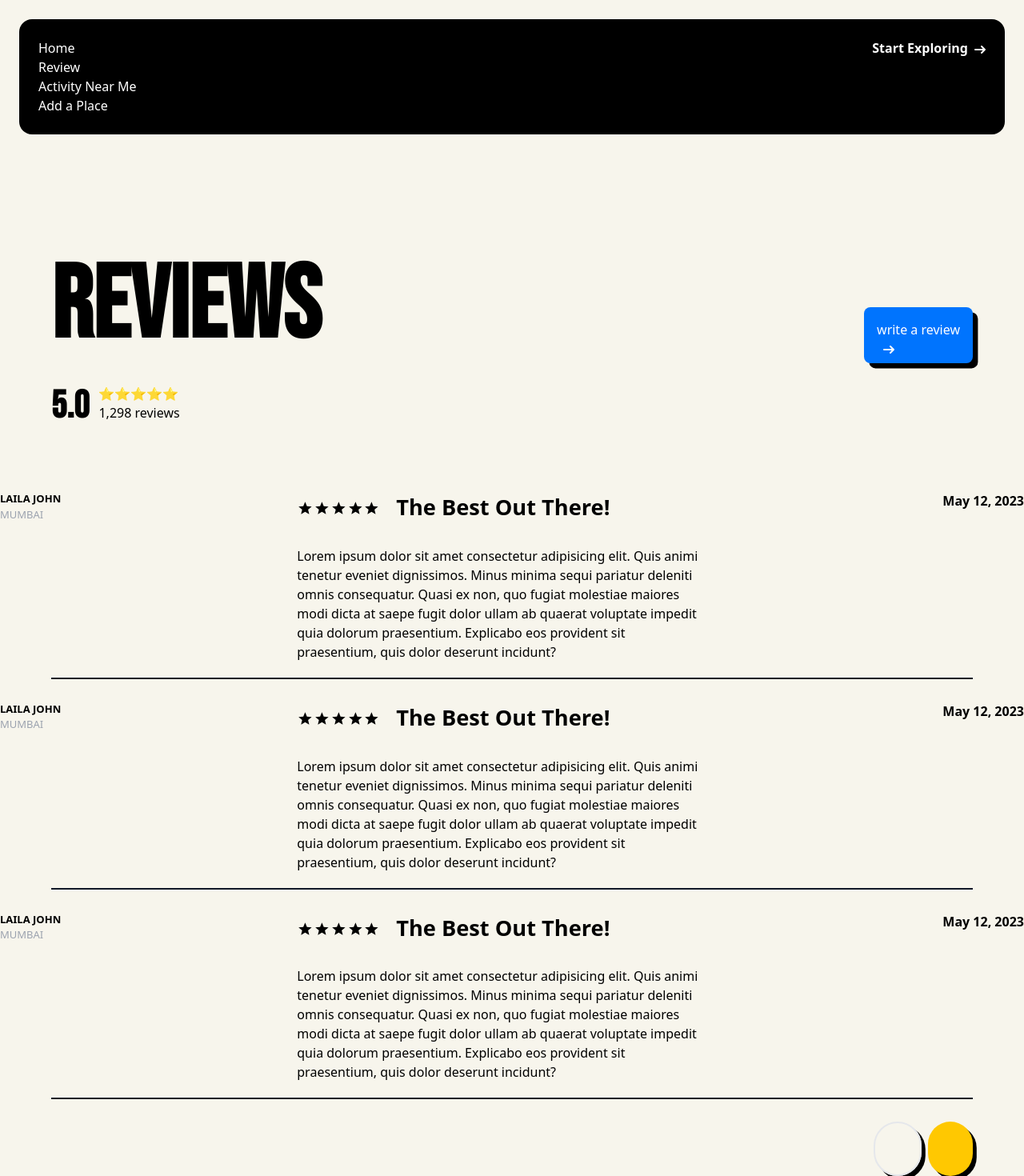
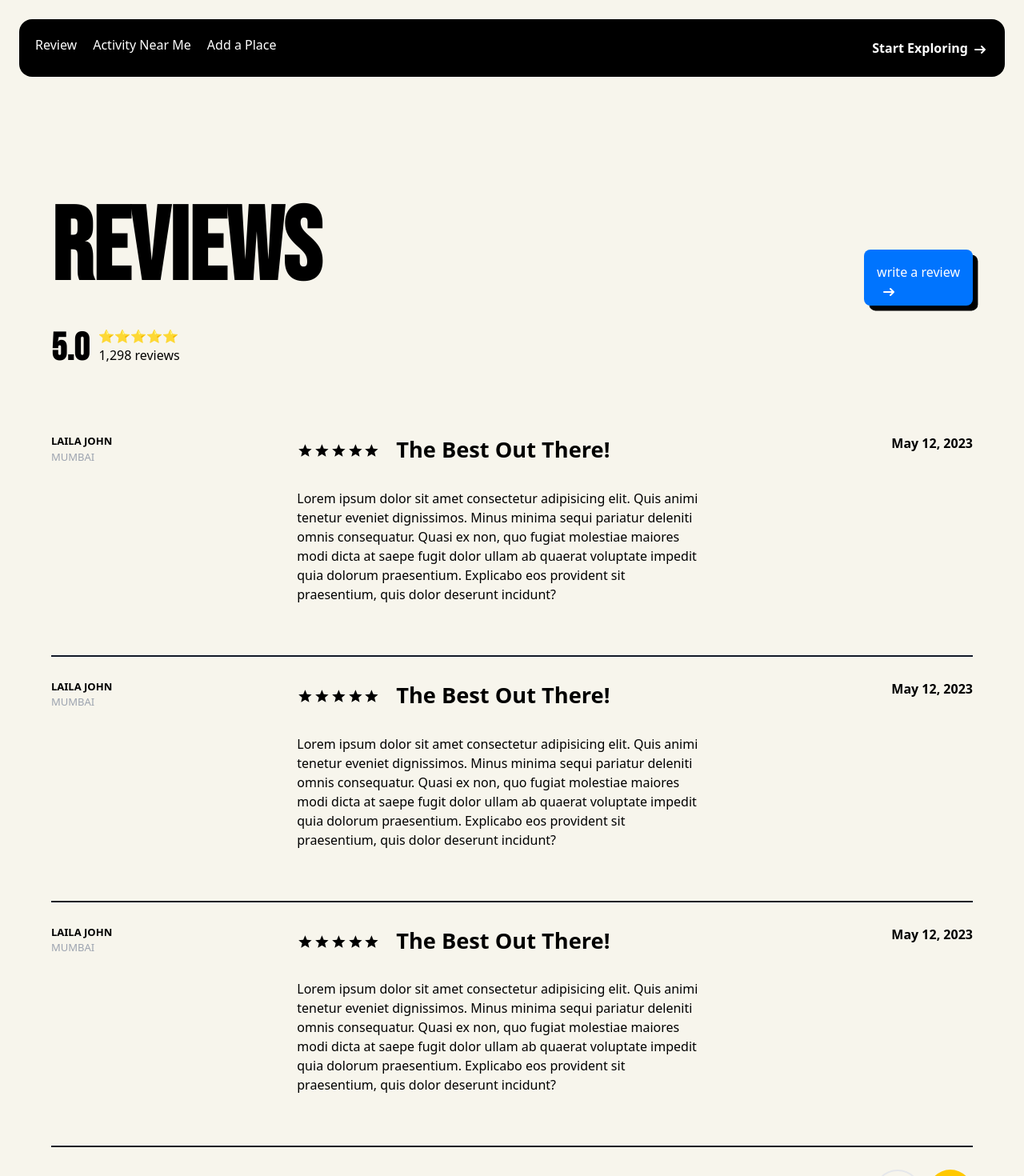
Before and after one commit to sameerkali/little_moments, a React (Vite) app: page /review in a window 1280 px wide. Shown: the top 1470 px of the page at 80% size. Built offline with nearby package versions, Linux system fonts and the light colour scheme; some icons are missing.

Commit message:
full responsive

```diff
--- a/src/components/Header.jsx
+++ b/src/components/Header.jsx
@@ -5,12 +5,8 @@ const Header = () => {
   return (
     <>
       <footer id="top" className="p-6 pb-14 bg-[#F7F5EC]">
-        <div className="flex flex-row justify-between p-1 bg-black text-white rounded-2xl">
-          <div className="p-1 h-full gap-12  flex-row justify-around m-4 ">
-            <Link to={`/`}>
-              {" "}
-              <p className="hover:text-[#FE6A4D] cursor-pointer mb-5 sm:mb-0 ">Home</p>{" "}
-            </Link>
+        <div className="flex flex-row  justify-between p-1 bg-black text-white rounded-2xl">
+          <div className=" gap-5  m-4 hidden sm:flex ">
             <Link to={`/review`}>
               {" "}
               <p className="hover:text-[#FE6A4D] cursor-pointer mb-3 sm:mb-0">
@@ -30,9 +26,13 @@ const Header = () => {
               </p>{" "}
             </Link>
           </div>
-          <Link to={`/`}>
-            <div className="m-4 p-1 hover:text-[#FE6A4D] flex ">
-              <p className="font-bold ">Start Exploring</p>
+          <Link to={`/feature`}>
+            <div className="m-4 p-1  flex ">
+              {/* <Link to={`/`}>
+                <h1 className="hover:text-[#FE6A4D] mr-9 font-bold">home</h1>
+              </Link> */}
+
+              <p className="font-bold hover:text-[#FE6A4D]">Start Exploring</p>
               <p className="relative top-[7px]">
                 <svg
                   className="rtl:rotate-180 w-3.5 h-3.5 ms-2"
--- a/src/pages/Comments.jsx
+++ b/src/pages/Comments.jsx
@@ -4,9 +4,9 @@ import { FaCaretLeft, FaCaretRight } from "react-icons/fa6";
 const Comments = () => {
   return (
     <div className="bg-[#F7F5EC] mt-[-2rem] pb-4">
-      <div className="flex justify-around sm:justify-between  mt-5 mb-5">
+      <div className="flex justify-around sm:justify-between sm:mr-16 sm:ml-16 sm:mb-16  mt-5 mb-5">
         <div className="">
-          <p className="text-[13px] font-bold hidden sm:flex">LAILA JOHN</p>
+          <p className="text-[13px] font-bold hidden sm:flex ">LAILA JOHN</p>
           <p className="text-[13px] text-gray-400 hidden sm:flex">MUMBAI</p>
         </div>
         <div className=" flex flex-col w-[40vw]">
@@ -36,7 +36,7 @@ const Comments = () => {
       <div className="ml-5 mr-5 sm:ml-16 sm:mr-16 mb-7 h-[2px] w-100 bg-gray-900"></div>
 
       {/* ======================================================================== */}
-      <div className="flex justify-around sm:justify-between  mt-5 mb-5">
+      <div className="flex justify-around sm:justify-between sm:mr-16 sm:ml-16 sm:mb-16  mt-5 mb-5">
         <div className="">
           <p className="text-[13px] font-bold hidden sm:flex">LAILA JOHN</p>
           <p className="text-[13px] text-gray-400 hidden sm:flex">MUMBAI</p>
@@ -67,7 +67,7 @@ const Comments = () => {
       </div>
       <div className="ml-5 mr-5 sm:ml-16 sm:mr-16 mb-7 h-[2px] w-100 bg-gray-900"></div>
       {/* ======================================================================== */}
-      <div className="flex justify-around sm:justify-between  mt-5 mb-5">
+      <div className="flex justify-around sm:justify-between sm:mr-16 sm:ml-16 sm:mb-16 mt-5 mb-5">
         <div className="">
           <p className="text-[13px] font-bold hidden sm:flex">LAILA JOHN</p>
           <p className="text-[13px] text-gray-400 hidden sm:flex">MUMBAI</p>
--- a/src/pages/Details.jsx
+++ b/src/pages/Details.jsx
@@ -18,7 +18,7 @@ const Detail = () => {
             <button className="relative left-[42rem]  top-[-26rem] hidden sm:flex rounded-2xl pl-6 pr-6 pt-1 pb-1 bg-yellow-400  font-bold">
               Popular
             </button>
-            <button className="sam_bold relative left-[-4rem] top-[-4rem] rounded-2xl   text-[2rem] text-white  font-bold">
+            <button className="sam_bold relative left-[1rem] top-[-4rem] rounded-2xl sm:left-[2.5rem] sm:top-[-8rem] sm:text-[4rem]   text-[2rem] text-white  font-bold">
               PLACE
             </button>
           </div>
```
